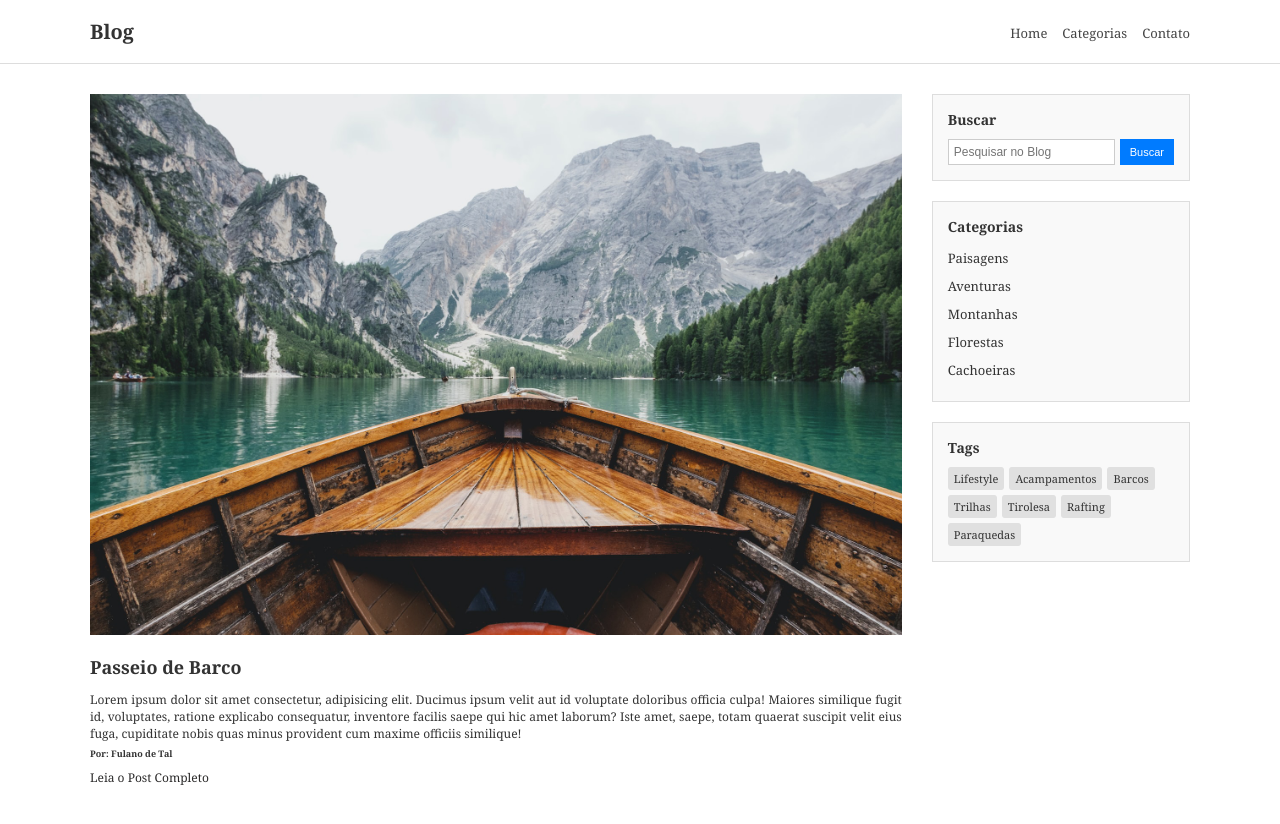
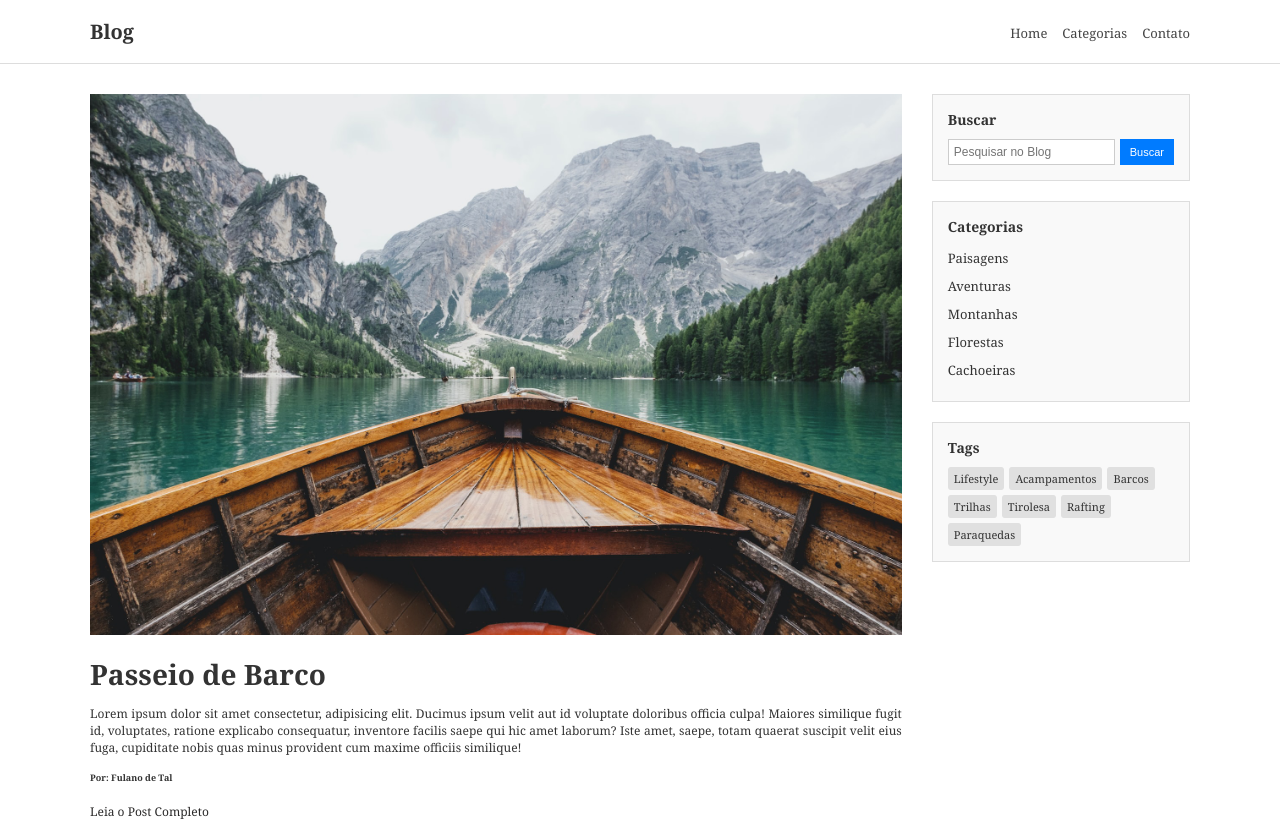
Before and after one commit to CamilaIsperling/projetinho-HTML-Semantico, a plain HTML site: page index.html in a window 1280 px wide. Shown: the top 824 px of the page. Drawn offline with Linux system fonts and the light colour scheme.

Commit message:
ajuster css

```diff
--- a/css/styles.css
+++ b/css/styles.css
@@ -1,7 +1,6 @@
 * {
     margin: 0;
     padding: 0;
-    box-sizing: border-box;
 }
 
 body {
@@ -81,7 +80,7 @@ body {
 }
 
 .post-content-title {
-    font-size: 18px;
+    font-size: 28px;
     font-weight: bold;
     margin-top: 5px;
 }
@@ -94,8 +93,9 @@ body {
 }
 
 .post-content-text-autor {
+    margin-top: 15px;
     font-size: 9px;
-    margin-bottom: 5px;
+    margin-bottom: 15px;
     font-weight: bold;
 }
 
```
